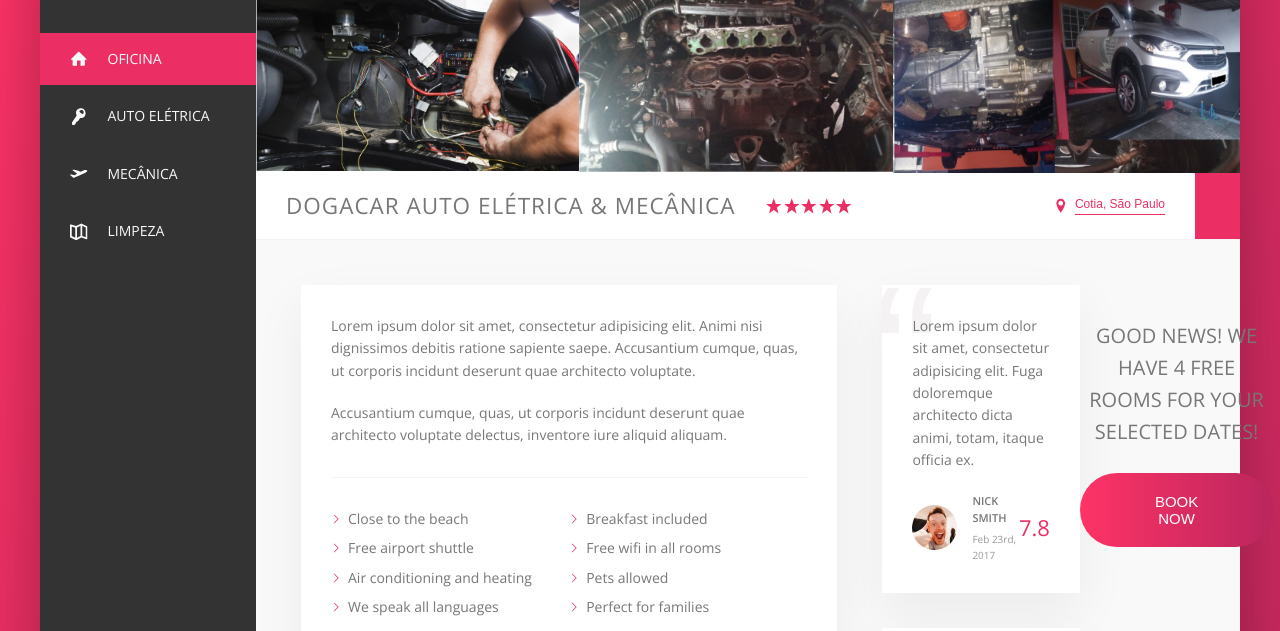
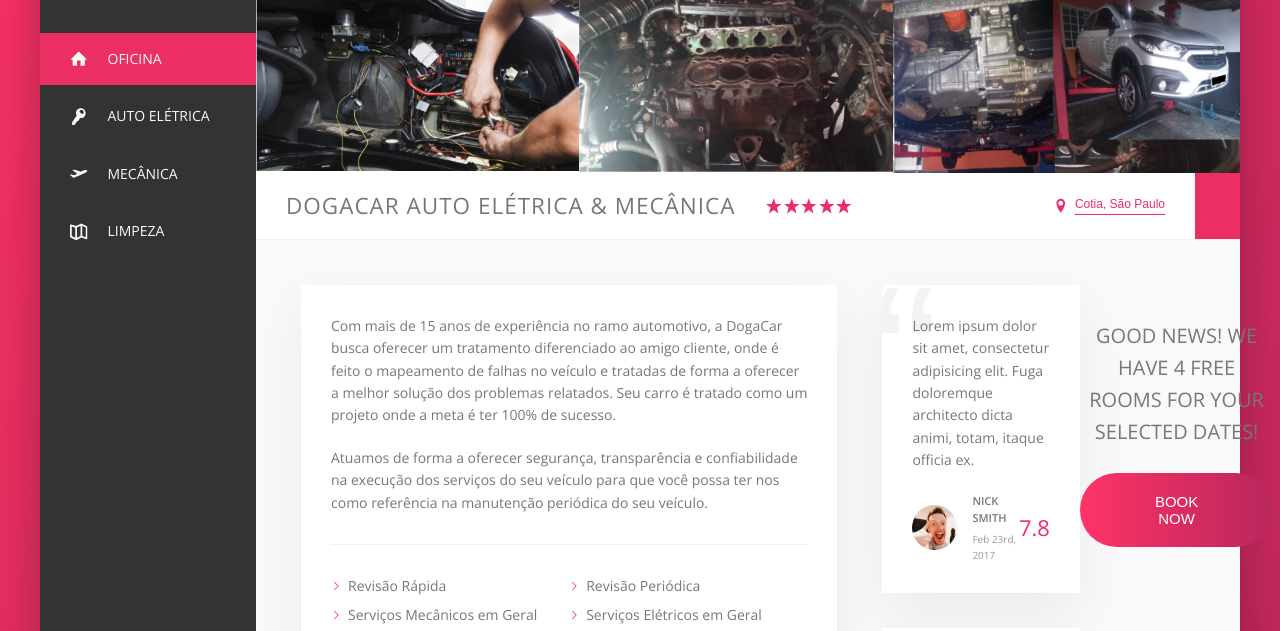
Before and after one commit to dogacarservicoautomotivo/dogacarservicoautomotivo.github.io, a website: page index.html in a window 1280 px wide. Shown: the part 152-783 px from the top of the page. Drawn offline with nearby package versions, Linux system fonts and the light colour scheme.

Commit message:
Updated_Afternoon29072023

```diff
--- a/index.html
+++ b/index.html
@@ -134,24 +134,25 @@
                     <div class="detail">
                         <div class="description">
                             <p class="paragraph">
-                                Lorem ipsum dolor sit amet, consectetur adipisicing elit. Animi nisi dignissimos debitis ratione sapiente saepe. Accusantium cumque, quas, ut corporis incidunt deserunt quae architecto voluptate.
+                                Com mais de 15 anos de experiência no ramo automotivo, a DogaCar busca oferecer um tratamento diferenciado ao amigo cliente, onde é feito o mapeamento de falhas no veículo e tratadas de forma a oferecer a melhor solução dos problemas relatados. Seu carro é tratado como um projeto onde a meta é ter 100% de sucesso.
                             </p>
                             <p class="paragraph">
-                                Accusantium cumque, quas, ut corporis incidunt deserunt quae architecto voluptate delectus, inventore iure aliquid aliquam.
+                                Atuamos de forma a oferecer segurança, transparência e confiabilidade na execução dos serviços do seu veículo para que você possa ter nos como referência na manutenção periódica do seu veículo.
                             </p>
                             <ul class="list">
-                                <li class="list__item">Close to the beach</li>
-                                <li class="list__item">Breakfast included</li>
-                                <li class="list__item">Free airport shuttle</li>
-                                <li class="list__item">Free wifi in all rooms</li>
-                                <li class="list__item">Air conditioning and heating</li>
-                                <li class="list__item">Pets allowed</li>
-                                <li class="list__item">We speak all languages</li>
-                                <li class="list__item">Perfect for families</li>
+                                <li class="list__item">Revisão Rápida</li>
+                                <li class="list__item">Revisão Periódica</li>
+                                <li class="list__item">Serviços Mecânicos em Geral</li>
+                                <li class="list__item">Serviços Elétricos em Geral</li>
+                                <li class="list__item">Instalação de Acessórios</li>
+                                <li class="list__item">Troca de Óleo e Filtros</li>
+                                <li class="list__item">Limpeza nos Sistemas</li>
+                                <li class="list__item">Lavagem de Chassis & Motor</li>
+
                             </ul>
                             <div class="recommend">
                                 <p class="recommend__count">
-                                    Lucy and 3 other friends recommend this hotel.
+                                    Lucia e 23 outros clientes recomendam esta oficina.
                                 </p>
                                 <div class="recommend__friends">
                                     <img src="img/user-3.jpg" alt="Friend 1" class="recommend__photo">
```
